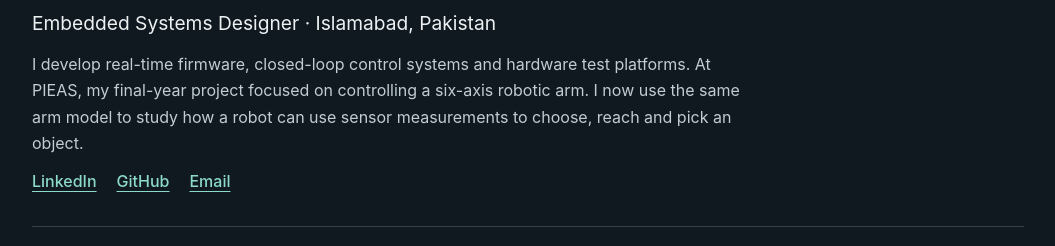
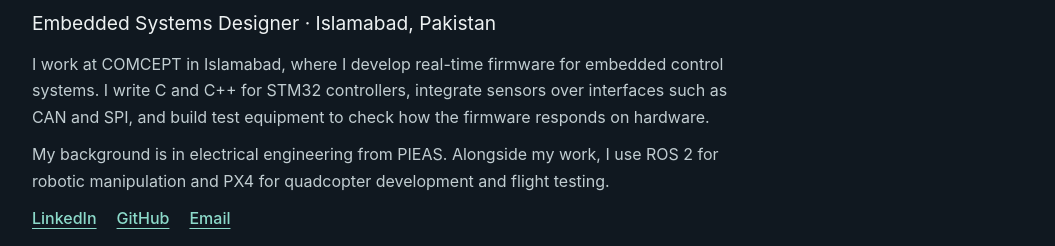
Before and after one commit to huzaifazahid888/huzaifazahid888.github.io, a plain HTML site: page index.html in a window 1280 px wide. Shown: the part 194-440 px from the top of the page, without its empty margins (112-1167 px from the left). Drawn offline with Linux system fonts and the light colour scheme.

Commit message:
Lead portfolio introduction with current embedded engineering work

```diff
--- a/index.html
+++ b/index.html
@@ -7,7 +7,8 @@
 .project-preview{height:8.5rem;margin:0 0 .85rem;background:#192630;border-radius:.4rem;overflow:hidden}.project-preview img{display:block;width:100%;height:100%;object-fit:contain}.concept{display:flex;flex-direction:column;justify-content:center;align-items:center;gap:.7rem}.concept figcaption{font-size:.72rem;color:#b5c7d1}.flow{display:flex;align-items:center;gap:.25rem}.flow span{border:1px solid #536d78;border-radius:.3rem;padding:.25rem .35rem;font-size:.76rem;color:#e4f0ef}.flow i{color:#8cdaca;font-style:normal}</style></head><body>
 <nav aria-label="Project sections"><a href="#robotics">Robotic arm</a><a href="#professional">Professional projects</a><a href="#embedded">Embedded systems</a><a href="#academic">Coursework</a></nav>
 <main><header id="about"><h1>Muhammad Huzaifa</h1><p class="role">Embedded Systems Designer · Islamabad, Pakistan</p>
-<p>I develop real-time firmware, closed-loop control systems and hardware test platforms. At PIEAS, my final-year project focused on controlling a six-axis robotic arm. I now use the same arm model to study how a robot can use sensor measurements to choose, reach and pick an object.</p>
+<p>I work at COMCEPT in Islamabad, where I develop real-time firmware for embedded control systems. I write C and C++ for STM32 controllers, integrate sensors over interfaces such as CAN and SPI, and build test equipment to check how the firmware responds on hardware.</p>
+<p>My background is in electrical engineering from PIEAS. Alongside my work, I use ROS 2 for robotic manipulation and PX4 for quadcopter development and flight testing.</p>
 <div class="links"><a href="https://linkedin.com/in/huzaifa-engineer">LinkedIn</a><a href="https://github.com/huzaifazahid888">GitHub</a><a href="mailto:huzaifazahid888@gmail.com">Email</a></div></header>
 <section id="robotics" class="feature"><div><h2>PIEAS robotic arm</h2>
 <p><strong>Final-year project, 2024.</strong> Our team developed the embedded control system for a six-axis manipulator. An STM32 master computed joint targets and sent them over CAN to six motor controllers. We checked the kinematics in MATLAB and CoppeliaSim before testing the hardware.</p>
```
